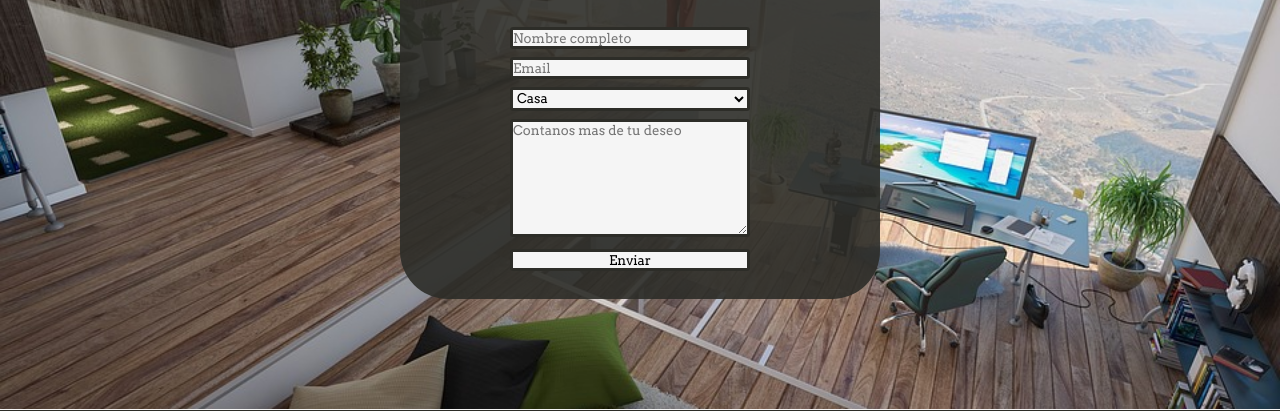
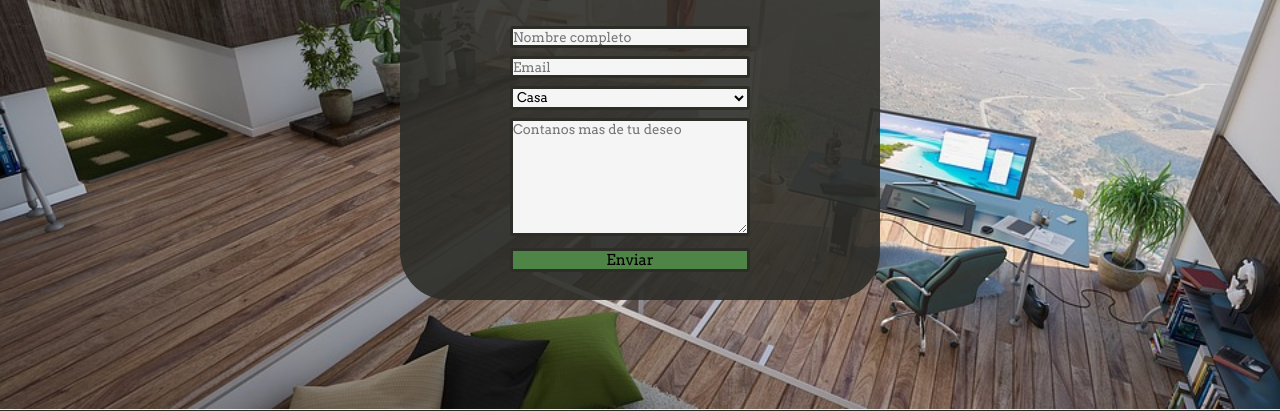
Before and after one commit to TomasPaoletti/EstudioRigano-Paoletti, a plain HTML site: page page/contacto.html in a window 1280 px wide. In both pictures the pointer is over the input "Enviar". Shown: the part 311-722 px from the top of the page. Drawn offline with nearby package versions, Linux system fonts and the light colour scheme.

Commit message:
transicion boton submit en pagina contacto

```diff
--- a/styles/style.css
+++ b/styles/style.css
@@ -255,6 +255,12 @@ section {
     border: 0.4rem solid rgb(45 45 40);
 }
 
+.submit:hover {
+    font-size: 15px;
+    background-color: rgb(78, 133, 71);
+    transition: all, linear, 0.2s;
+}
+
 /* inicio footer */
 
 footer {
```
